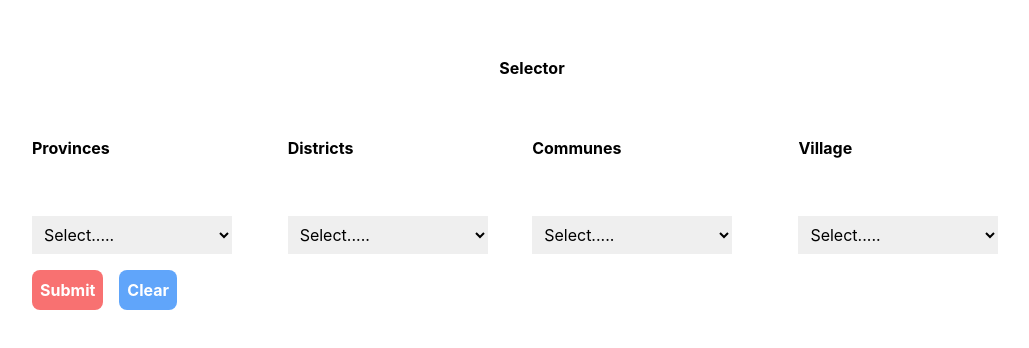
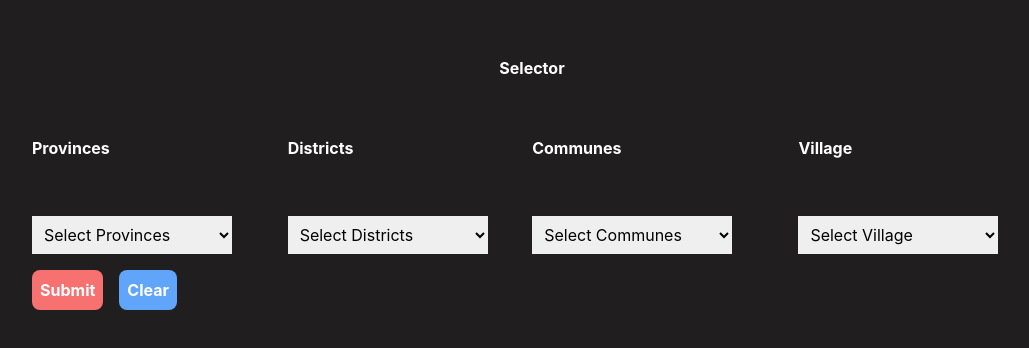
Before and after one commit to MarwinYuth/Selector, a React (Create React App) app: page / in a window 1280 px wide. Shown: the top 348 px of the page, without its empty margins (108-1137 px from the left). Built offline with nearby package versions, Linux system fonts and the light colour scheme.

Commit message:
complete selected

```diff
--- a/src/App.js
+++ b/src/App.js
@@ -99,7 +99,7 @@ export default function App() {
 
     <div className='w-[1000px] m-auto mt-14'>
 
-      <h1 className="text-center font-bold">Selector</h1>
+      <h1 className="text-center font-bold text-white">Selector</h1>
 
       <form  onSubmit={onSubmit}>
 
--- a/src/component/Result.js
+++ b/src/component/Result.js
@@ -10,12 +10,14 @@ export default function Result({provinces,districts,communes,villages,isVisible}
 
     <div className='Result'>
 
-       <div className='text-center mt-14 m-auto'>
+       <div className='text-center mt-14 m-auto border-2 border-black rounded-lg w-[300px] bg-gray-100 p-8 shadow-xl'>
 
-        <p>{provinces.name.latin} / {provinces.name.km}</p>
-        <p>{districts.name.latin} / {districts.name.km}</p>
-        <p>{communes.name.latin} / {communes.name.km}</p>
-        <p>{villages.name.latin} / {villages.name.km}</p>
+        <h1 className='font-bold mb-4'>Result</h1>
+
+        <p className='mt-2 font-bold'>{provinces.name.latin} / {provinces.name.km}</p>
+        <p className='mt-2 font-bold'>{districts.name.latin} / {districts.name.km}</p>
+        <p className='mt-2 font-bold'>{communes.name.latin} / {communes.name.km}</p>
+        <p className='mt-2 font-bold'>{villages.name.latin} / {villages.name.km}</p>
 
     </div>
 
--- a/src/component/SelectComponent.js
+++ b/src/component/SelectComponent.js
@@ -6,12 +6,12 @@ export default function SelectComponent({label,data,onSelected}) {
 
     <div className='mt-14'>
 
-     <label htmlFor="" className='font-bold'>{label}</label>
+     <label htmlFor="" className='font-bold text-white'>{label}</label>
 
       <select className='w-[200px] p-2 mt-14'
       onChange={(e) => onSelected(e.target.value)}
       >
-        <option value=''>Select.....</option>
+        <option value='' className='font-bold'>Select {label}</option>
 
           {
             data.map((data) => {
--- a/src/index.css
+++ b/src/index.css
@@ -8,6 +8,7 @@ body {
     sans-serif;
   -webkit-font-smoothing: antialiased;
   -moz-osx-font-smoothing: grayscale;
+  background-color: rgb(32, 30, 30);
 }
 
 code {
```
